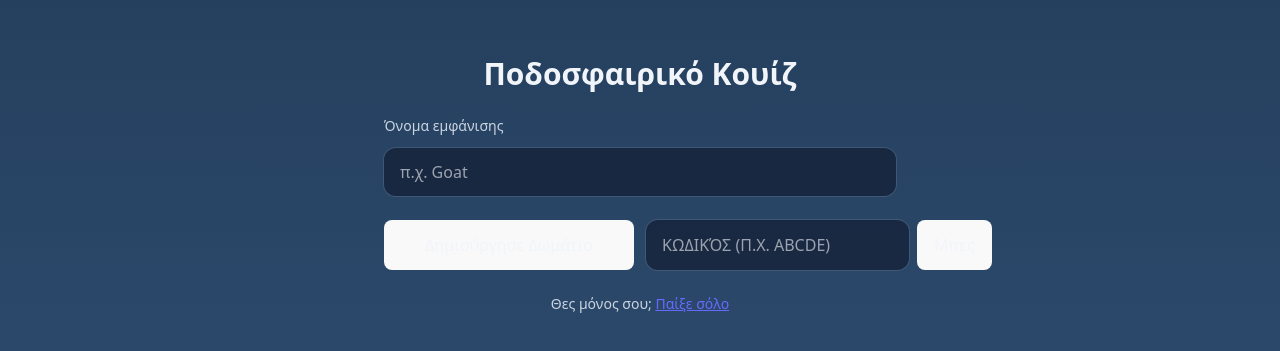
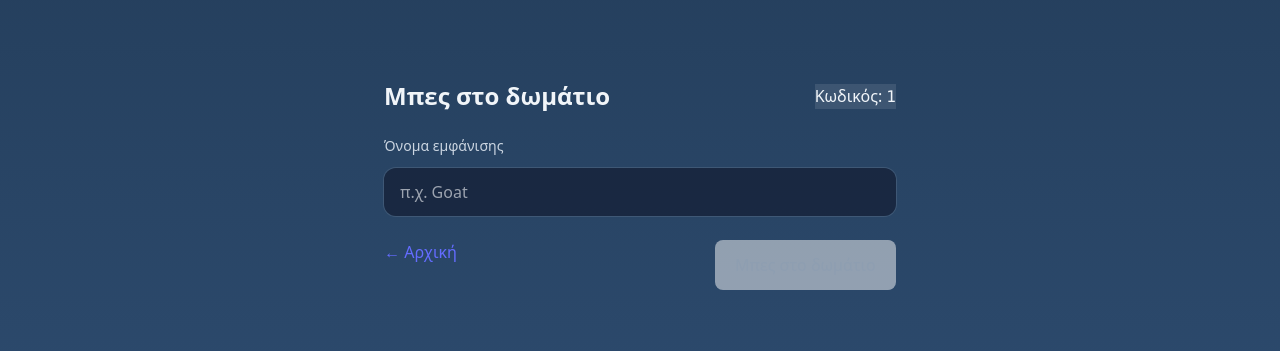
Before and after one commit to apapan08/football-quiz-multiplayer-choices, a React (Vite) app: page /join/1 in a window 1280 px wide. Before the commit this address led to /. Shown: the part 215-566 px from the top of the page. Built offline with nearby package versions, Linux system fonts and the light colour scheme; no server answers.

Commit message:
fixed log in issue

```diff
--- a/src/AppRouter.jsx
+++ b/src/AppRouter.jsx
@@ -5,6 +5,7 @@ import Landing from './pages/Landing.jsx';
 import Lobby from './pages/Lobby.jsx';
 import PlayRoom from './pages/PlayRoom.jsx';
 import Leaderboard from './pages/Leaderboard.jsx';
+import Join from './pages/Join.jsx';
 import QuizPrototype from './App.jsx'; // existing single-player
 
 export default function AppRouter() {
@@ -12,6 +13,7 @@ export default function AppRouter() {
     <BrowserRouter>
       <Routes>
         <Route path="/" element={<Landing />} />
+        <Route path="/join/:code" element={<Join />} />
         <Route path="/room/:code" element={<Lobby />} />
         <Route path="/play/:code" element={<PlayRoom />} />
         <Route path="/room/:code/leaderboard" element={<Leaderboard />} />
--- /dev/null
+++ b/src/pages/Join.jsx
@@ -0,0 +1,83 @@
+// src/pages/Join.jsx
+import React, { useEffect, useState } from 'react';
+import { useNavigate, useParams } from 'react-router-dom';
+import supabase from '../lib/supabaseClient';
+import { useSupabaseAuth } from '../hooks/useSupabaseAuth';
+
+export default function Join() {
+  const { code } = useParams();
+  const nav = useNavigate();
+  const { ready, userId, name, setName } = useSupabaseAuth();
+
+  const [tempName, setTempName] = useState(() => (name || '').trim());
+  const canJoin = (tempName || '').trim().length >= 2;
+
+  // Αν υπάρχει ήδη όνομα, δείξε το — αν όχι, άφησε τον χρήστη να το γράψει
+  useEffect(() => {
+    if ((name || '').trim() && !tempName) setTempName(name.trim());
+  }, [name, tempName]);
+
+  async function handleJoin() {
+    if (!ready) return;
+    const displayName = (tempName || '').trim().slice(0, 24);
+    if (!displayName) { alert('Βάλε ένα όνομα εμφάνισης'); return; }
+
+    try {
+      setName(displayName); // το αποθηκεύει στο localStorage μέσω hook
+
+      // Βρες το δωμάτιο από το code
+      const { data: room, error } = await supabase
+        .from('rooms')
+        .select('*')
+        .eq('code', (code || '').toUpperCase())
+        .single();
+
+      if (error || !room) { alert('Το δωμάτιο δεν βρέθηκε'); return; }
+
+      // Upsert participant για τον τωρινό χρήστη (RLS: user_id = auth.uid())
+      const { error: upErr } = await supabase.from('participants').upsert(
+        { room_id: room.id, user_id: userId, name: displayName, is_host: room.created_by === userId },
+        { onConflict: 'room_id,user_id' }
+      );
+      if (upErr) { console.error(upErr); alert('Αποτυχία εισόδου στο δωμάτιο'); return; }
+
+      // Πήγαινε στο lobby του δωματίου
+      nav(`/room/${room.code}`);
+    } catch (e) {
+      console.error(e);
+      alert('Κάτι πήγε στραβά');
+    }
+  }
+
+  return (
+    <div className="min-h-screen flex items-center justify-center p-6"
+         style={{ background: 'linear-gradient(180deg,#223B57,#2F4E73)' }}>
+      <div className="card w-full max-w-lg text-slate-100">
+        <div className="flex items-center justify-between">
+          <h1 className="font-display text-2xl font-extrabold">Μπες στο δωμάτιο</h1>
+          <div className="pill bg-white/10">Κωδικός: <span className="font-mono">{(code || '').toUpperCase()}</span></div>
+        </div>
+
+        <div className="mt-6 space-y-3">
+          <label className="block text-sm text-slate-300">Όνομα εμφάνισης</label>
+          <input
+            className="w-full rounded-xl bg-slate-900/60 px-4 py-3 text-slate-100 outline-none ring-1 ring-white/10"
+            placeholder="π.χ. Goat"
+            value={tempName}
+            onChange={(e)=>setTempName(e.target.value)}
+            maxLength={24}
+            autoFocus
+          />
+        </div>
+
+        <div className="mt-6 flex justify-between">
+          <a className="btn btn-neutral" href="/">← Αρχική</a>
+          <button className="btn btn-accent py-3 disabled:opacity-50"
+                  onClick={handleJoin} disabled={!ready || !canJoin}>
+            Μπες στο δωμάτιο
+          </button>
+        </div>
+      </div>
+    </div>
+  );
+}
--- a/src/pages/Lobby.jsx
+++ b/src/pages/Lobby.jsx
@@ -9,22 +9,62 @@ export default function Lobby() {
   const { code } = useParams();
   const nav = useNavigate();
   const { ready, userId, name } = useSupabaseAuth();
+
   const [room, setRoom] = useState(null);
+  const [copied, setCopied] = useState(false);
 
+  const shareUrl =
+    typeof window !== 'undefined'
+      ? `${window.location.origin}/join/${(code || '').toUpperCase()}`
+      : '';
+
+  // If visitor has no display name yet, send them to the Join page to set it
   useEffect(() => {
-    if (!ready) return;
+    if (ready && !((name || '').trim())) {
+      nav(`/join/${code}`, { replace: true });
+    }
+  }, [ready, name, code, nav]);
+
+  // Fetch room + ensure we are in participants
+  useEffect(() => {
+    if (!ready || !userId) return;
+
     (async () => {
-      const { data, error } = await supabase.from('rooms').select('*').eq('code', code).single();
-      if (error || !data) { alert('Το δωμάτιο δεν βρέθηκε'); nav('/'); return; }
+      const { data, error } = await supabase
+        .from('rooms')
+        .select('*')
+        .eq('code', code)
+        .single();
+
+      if (error || !data) {
+        alert('Το δωμάτιο δεν βρέθηκε');
+        nav('/');
+        return;
+      }
+
       setRoom(data);
-      // Ensure we are in participants (deep link / refresh path)
-      await supabase.from('participants').upsert({
-        room_id: data.id, user_id: userId, name: name || 'Player', is_host: data.created_by === userId
-      }, { onConflict: 'room_id,user_id' });
+
+      // Upsert me as participant (RLS: user_id must equal auth.uid())
+      const up = await supabase.from('participants').upsert(
+        {
+          room_id: data.id,
+          user_id: userId,
+          name: (name || 'Player').trim(),
+          is_host: data.created_by === userId,
+        },
+        { onConflict: 'room_id,user_id' }
+      );
+
+      if (up.error) {
+        console.error('participants upsert failed:', up.error);
+      }
     })();
   }, [ready, code, userId, name, nav]);
 
-  const isHost = useMemo(() => room && userId === room.created_by, [room, userId]);
+  const isHost = useMemo(
+    () => room && userId === room.created_by,
+    [room, userId]
+  );
 
   const { roster, broadcastStart } = useRoomChannel({
     code,
@@ -33,34 +73,60 @@ export default function Lobby() {
     is_host: isHost,
     onStart: ({ startedAt }) => {
       nav(`/play/${code}?t=${startedAt}`);
-    }
+    },
   });
 
-  const canStart = isHost && roster.filter(r => !!r.name).length >= 2;
+  const canStart = isHost && roster.filter((r) => !!r.name).length >= 2;
 
   async function startGame() {
+    if (!room) return;
     const startedAt = Date.now();
-    // Flip status to 'playing' (host-only policy permits)
     await supabase.from('rooms').update({ status: 'playing' }).eq('id', room.id);
     await broadcastStart({ startedAt });
     nav(`/play/${code}?t=${startedAt}`);
   }
 
+  async function copyInvite() {
+    try {
+      await navigator.clipboard.writeText(shareUrl);
+      setCopied(true);
+      setTimeout(() => setCopied(false), 1500);
+    } catch {}
+  }
+
   return (
-    <div className="min-h-screen p-6" style={{ background: 'linear-gradient(180deg,#223B57,#2F4E73)' }}>
+    <div
+      className="min-h-screen p-6"
+      style={{ background: 'linear-gradient(180deg,#223B57,#2F4E73)' }}
+    >
       <div className="max-w-2xl mx-auto text-slate-100">
         <div className="card">
           <div className="flex items-center justify-between">
             <h1 className="font-display text-2xl font-extrabold">Lobby</h1>
-            <div className="pill bg-white/10">Κωδικός: <span className="font-mono">{code}</span></div>
+            <div className="pill bg-white/10">
+              Κωδικός: <span className="font-mono">{(code || '').toUpperCase()}</span>
+            </div>
           </div>
 
-          <div className="mt-4 text-sm text-slate-300">
-            Στείλε τον σύνδεσμο <span className="font-mono">/room/{code}</span> ή τον κωδικό στους φίλους σου.
+          <div className="mt-4 text-sm text-slate-300 space-y-2">
+            <div>Στείλε αυτό το link στους φίλους σου:</div>
+            <div className="flex gap-2">
+              <input
+                className="flex-1 rounded-xl bg-slate-900/60 px-3 py-2 text-slate-200 outline-none ring-1 ring-white/10"
+                readOnly
+                value={shareUrl}
+              />
+              <button className="btn btn-neutral px-3" onClick={copyInvite}>
+                {copied ? '✓ Αντιγράφηκε' : 'Αντιγραφή'}
+              </button>
+            </div>
+            <div className="text-xs text-slate-400">
+              Εναλλακτικά, δώσε τον κωδικό: <span className="font-mono">{(code || '').toUpperCase()}</span>
+            </div>
           </div>
 
           <ul className="mt-4 divide-y divide-white/10">
-            {roster.map(p => (
+            {roster.map((p) => (
               <li key={p.user_id} className="py-2 flex items-center justify-between">
                 <div className="font-semibold">{p.name}</div>
                 <div className="text-xs text-slate-300">
@@ -68,13 +134,21 @@ export default function Lobby() {
                 </div>
               </li>
             ))}
-            {roster.length === 0 && <li className="py-3 text-slate-400">Κανείς δεν έχει μπει ακόμα…</li>}
+            {roster.length === 0 && (
+              <li className="py-3 text-slate-400">Κανείς δεν έχει μπει ακόμα…</li>
+            )}
           </ul>
 
           <div className="mt-6 flex items-center justify-between">
-            <button className="btn btn-neutral" onClick={() => nav('/')}>← Πίσω</button>
+            <button className="btn btn-neutral" onClick={() => nav('/')}>
+              ← Πίσω
+            </button>
             {isHost && (
-              <button className="btn btn-accent disabled:opacity-50" onClick={startGame} disabled={!canStart}>
+              <button
+                className="btn btn-accent disabled:opacity-50"
+                onClick={startGame}
+                disabled={!canStart}
+              >
                 Ξεκίνα το παιχνίδι
               </button>
             )}
```
Also changed, not shown: 1 other file (tests, documents, lock files or other folders).
